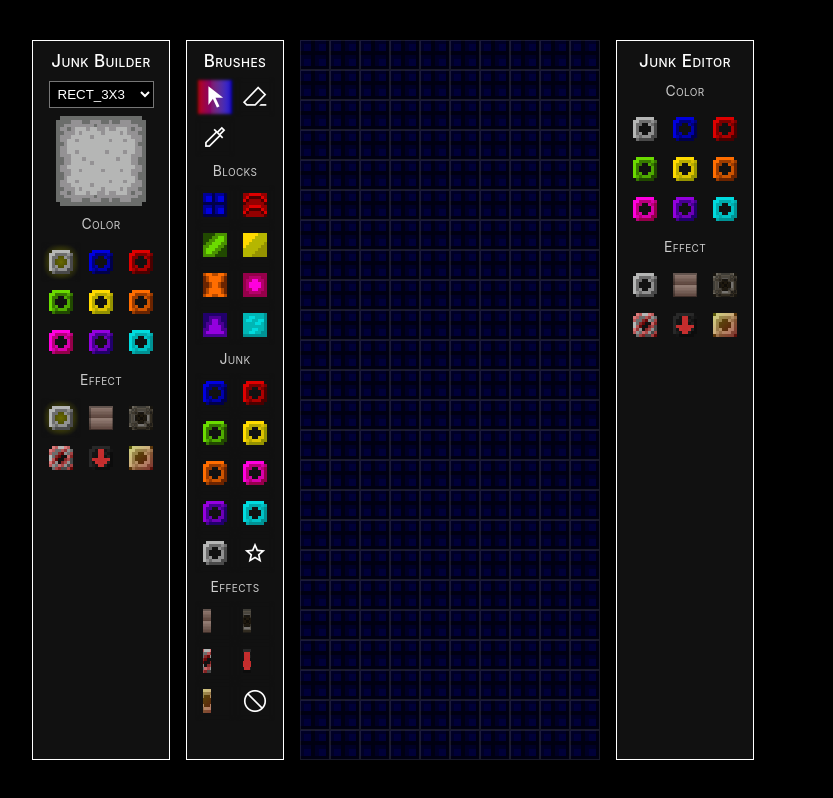
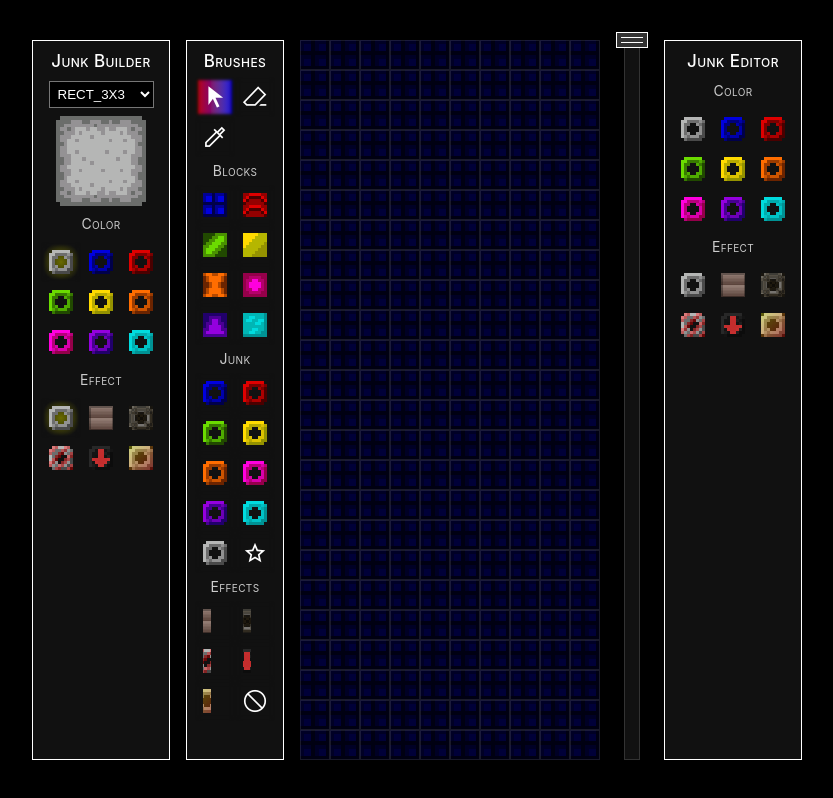
Before and after one commit to aidan-garvey/polymino-level-editor, a Vue app: page / in a window 1280 px wide. Shown: the whole page, without its empty margins (190-1023 px from the left). Built offline with nearby package versions, Linux system fonts and the light colour scheme.

Commit message:
Add slider for controlling base layer

```diff
--- a/components.d.ts
+++ b/components.d.ts
@@ -12,6 +12,7 @@ export {}
 declare module 'vue' {
   export interface GlobalComponents {
     App: typeof import('./src/components/App.vue')['default']
+    PdxBaseLayerSlider: typeof import('./src/components/pdx/base-layer-slider.vue')['default']
     PdxBlock: typeof import('./src/components/pdx/block.vue')['default']
     PdxBoardOverlay: typeof import('./src/components/pdx/board-overlay/index.vue')['default']
     PdxBrushSelector: typeof import('./src/components/pdx/brush-selector.vue')['default']
--- /dev/null
+++ b/src/components/pdx/base-layer-slider.vue
@@ -0,0 +1,121 @@
+<template>
+  <div
+    class="pdx-base-layer-slider"
+    :style="{
+      '--thumb-width': `${THUMB_WIDTH}px`,
+      '--track-width': `${TRACK_WIDTH}px`,
+    }"
+  >
+    <div
+      ref="sliderTrack"
+      class="pdx-base-layer-slider__track"
+    >
+    </div>
+    <div
+      ref="sliderThumb"
+      class="pdx-base-layer-slider__thumb"
+      :style="{
+        top: `${thumbCssTop}px`,
+        transform: `translateY(-${THUMB_HEIGHT / 2}px)`
+      }"
+      @pointerdown="onPointerDown"
+      @pointermove="onPointerMove"
+      @lostpointercapture="onLostCapture"
+    >
+      <div class="pdx-base-layer-slider__thumb-details"></div>
+    </div>
+  </div>
+</template>
+
+<script setup lang="ts">
+import type { Editor } from '@/types/Editor'
+import { BOARD_HEIGHT } from '@/consts/board'
+
+const THUMB_WIDTH = 32
+const THUMB_HEIGHT = 16
+const TRACK_WIDTH = 16
+
+const props = defineProps<{
+  editor: Editor
+}>()
+
+const sliderTrack = useTemplateRef('sliderTrack')
+const sliderThumb = useTemplateRef('sliderThumb')
+
+const pointerId = ref<number | undefined>()
+
+const thumbRow = ref(props.editor.baseLayer.getRows())
+const thumbCssTop = ref(0)
+
+watch(thumbRow, () => {
+  props.editor.baseLayer.setRows(thumbRow.value)
+})
+
+const onPointerDown = (event: PointerEvent) => {
+  if (!sliderThumb.value)
+    return
+
+  event.preventDefault()
+  pointerId.value = event.pointerId
+  sliderThumb.value.setPointerCapture(event.pointerId)
+}
+
+const onPointerMove = (event: PointerEvent) => {
+  if (!sliderThumb.value || !sliderTrack.value || event.pointerId !== pointerId.value)
+    return
+
+  const mouseY = event.clientY
+  const {
+    height: trackHeight,
+    top: trackTop
+  } = sliderTrack.value.getBoundingClientRect()
+
+  thumbCssTop.value = Math.max(0, Math.min(trackHeight, mouseY - trackTop))
+  const negativeRows = Math.round(thumbCssTop.value * BOARD_HEIGHT / trackHeight)
+  thumbRow.value = Math.max(0, Math.min(BOARD_HEIGHT, BOARD_HEIGHT - negativeRows))
+}
+
+const onLostCapture = () => {
+  pointerId.value = undefined
+  if (!sliderTrack.value)
+    return
+
+  const trackHeight = sliderTrack.value.getBoundingClientRect().height
+  thumbCssTop.value = trackHeight - thumbRow.value * trackHeight / BOARD_HEIGHT
+}
+</script>
+
+<style lang="scss">
+.pdx-base-layer-slider {
+  display: flex;
+  align-items: center;
+  justify-content: center;
+  position: relative;
+  height: 100%;
+  width: var(--thumb-width);
+
+  &__track {
+    height: 100%;
+    width: var(--track-width);
+    background: #111;
+    border: 1px solid #333;
+  }
+
+  &__thumb {
+    position: absolute;
+    height: var(--track-width);
+    width: var(--thumb-width);
+    background: #333;
+    border: 1px solid #fff;
+    padding: 4px;
+    cursor: ns-resize;
+  }
+
+  &__thumb-details {
+    border-top: 1px solid #fff;
+    border-bottom: 1px solid #fff;
+    height: 100%;
+    width: 100%;
+  }
+}
+</style>
--- a/src/components/pdx/editor/index.vue
+++ b/src/components/pdx/editor/index.vue
@@ -20,6 +20,7 @@
       <pdx-board-overlay :editor />
     </div>
     <div class="pdx-editor__right">
+      <pdx-base-layer-slider :editor />
       <pdx-junk-editor :editor />
     </div>
   </div>
```
